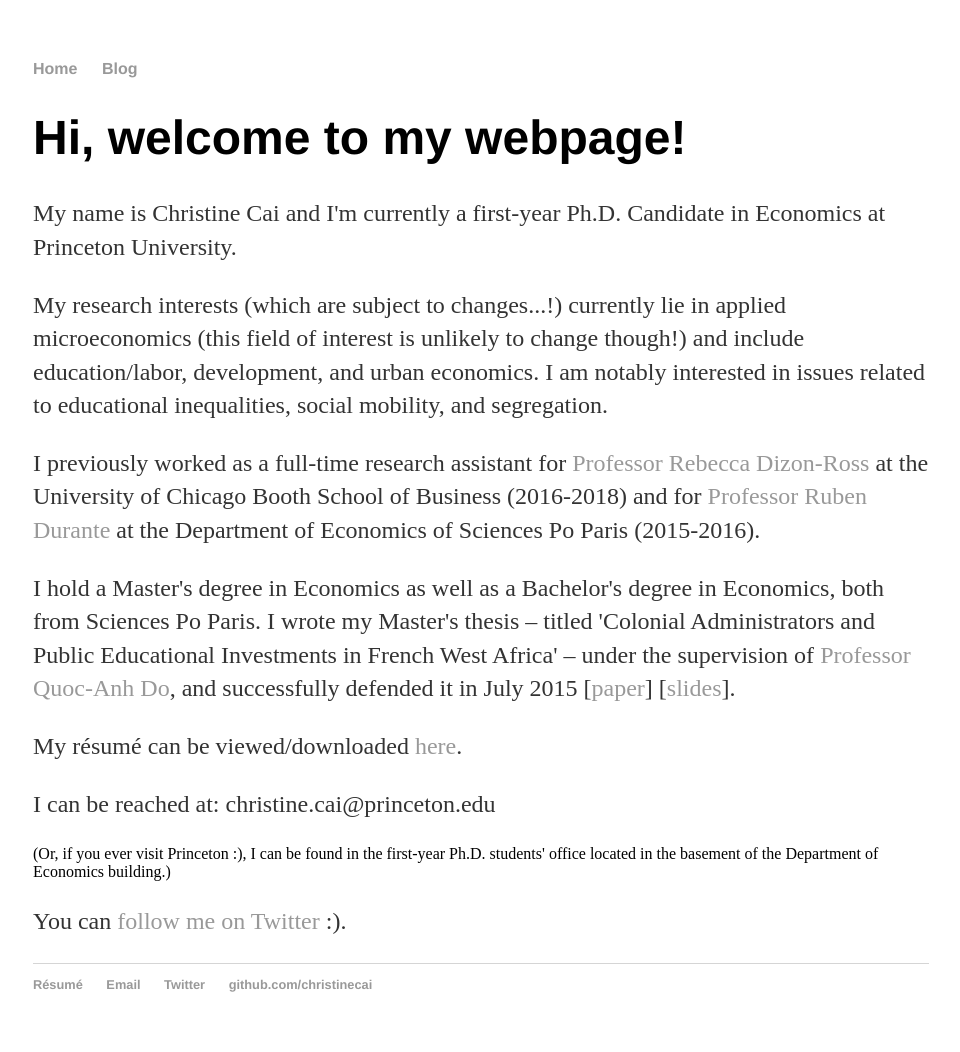
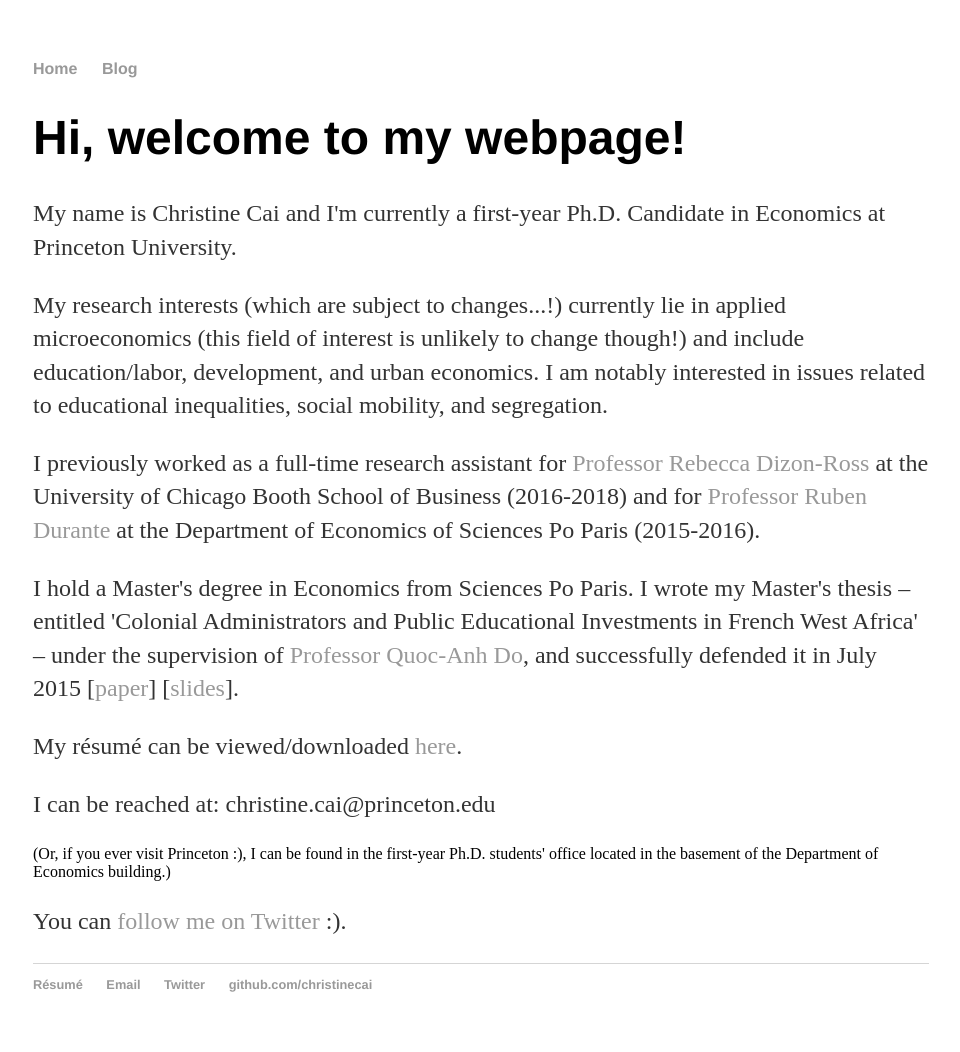
Before and after one commit to christinecai/christinecai.github.io, a Jekyll site: the page built from index.html, in a window 1280 px wide. Shown: the whole page, without its empty margins (159-1119 px from the left). Built offline with Jekyll 4.4.1, drawn with Linux system fonts in a browser that asks for light colours.

Commit message:
Update index.html

```diff
--- a/index.html
+++ b/index.html
@@ -18,8 +18,8 @@ title: Christine Cai
 		<a href="https://www.rubendurante.net">Professor Ruben Durante</a>
 		at the Department of Economics of Sciences Po Paris (2015-2016).</p>
 
-	<p>I hold a Master's degree in Economics as well as a Bachelor's degree in Economics, both from Sciences Po Paris.
-		I wrote my Master's thesis – titled 'Colonial Administrators and Public Educational Investments in French West Africa' –
+	<p>I hold a Master's degree in Economics from Sciences Po Paris. I wrote my Master's thesis –
+		entitled 'Colonial Administrators and Public Educational Investments in French West Africa' –
 		under the supervision of <a href="https://sites.google.com/site/qaquocanhdo/">Professor Quoc-Anh Do</a>,
 		and successfully defended it in July 2015 [<a href="https://www.dropbox.com/s/eks0j9nua2zxp42/paper.pdf?dl=0">paper</a>]
 		[<a href="https://www.dropbox.com/s/01fgq1xrp4dd900/slides.pdf?dl=0">slides</a>].</p>
```
